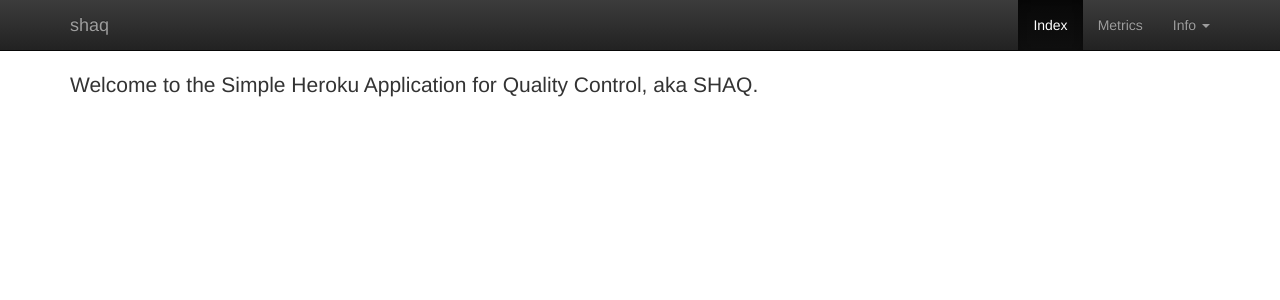
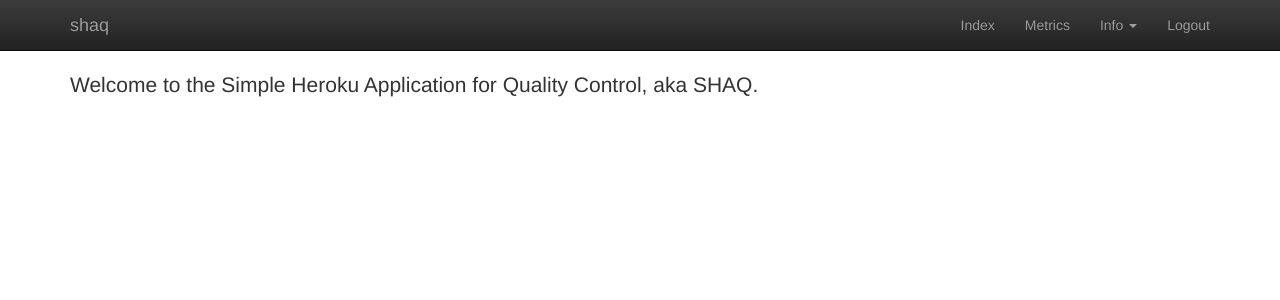
Before and after one commit to se42/shaq-heroku, a Django app: page / in a window 1280 px wide. Shown: the top 300 px of the page. Run offline with Django 3.2, Linux system fonts and the light colour scheme; the visitor is signed in with stand-in values (Sample User, id 1); some libraries are stand-ins or nearby versions.

Commit message:
add logout button to navbar

```diff
--- a/templates/shaq/shaq_base.html
+++ b/templates/shaq/shaq_base.html
@@ -46,7 +46,7 @@
 				</div>
 				<div id="navbar" class="navbar-collapse collapse">
 					<ul class="nav navbar-nav navbar-right">
-						<li class="active"><a href="#">Index</a></li>
+						<li><a href="#">Index</a></li>
 						<li><a href="#about">Metrics</a></li>
 						<li class="dropdown">
 							<a href="#" class="dropdown-toggle" data-toggle="dropdown" role="button" aria-haspopup="true" aria-expanded="false">Info <span class="caret"></span></a>
@@ -60,6 +60,7 @@
 								<li><a href="#">One more separated link</a></li>
 							</ul>
 						</li>
+						<li><a href="{% url 'logout' %}">Logout</a></li>
 					</ul>
 				</div><!--/.nav-collapse -->
 			</div>
```
